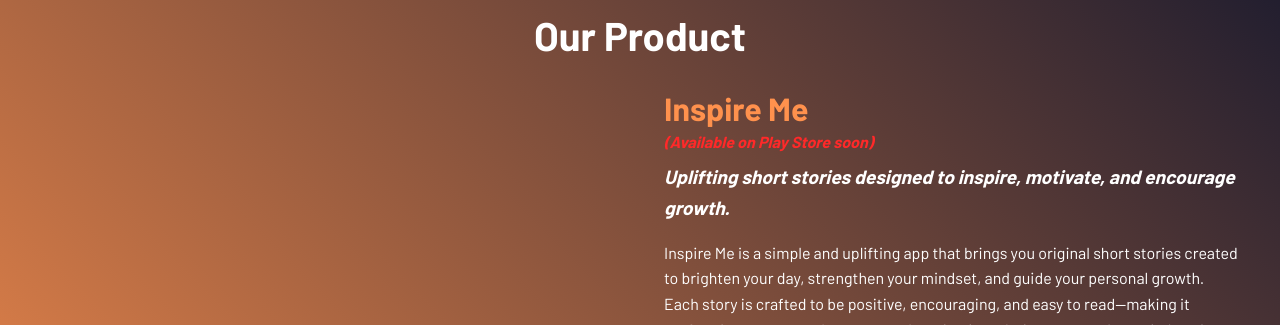
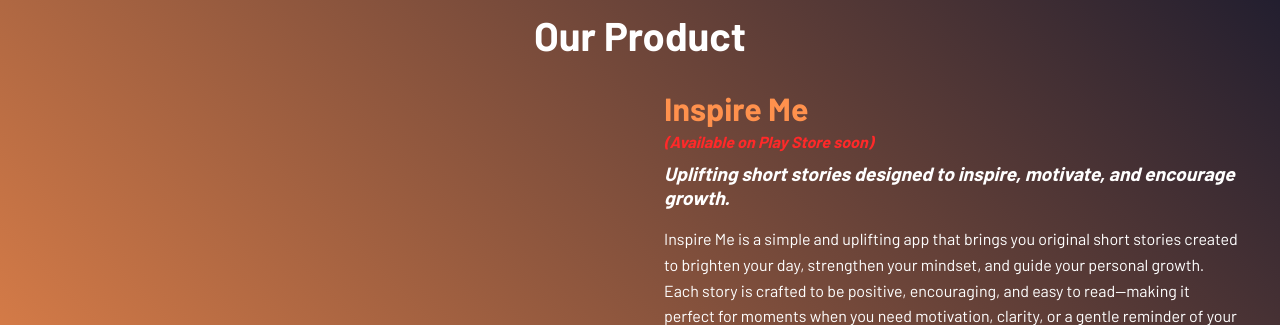
Before and after one commit to happyventureslimited/happy-ventures-limited, a plain HTML site: page index.html in a window 1280 px wide. Shown: the part 1203-1528 px from the top of the page. Drawn offline with Linux system fonts and the light colour scheme; files whose address does not match are found by name.

Commit message:
Update index.html

```diff
--- a/index.html
+++ b/index.html
@@ -74,7 +74,7 @@
                     </div>
                     <div class="product-content">
                         <h3>Inspire Me <cite>(Available on Play Store soon)</cite></h3>
-                        <p class="product-tagline">Uplifting short stories designed to inspire, motivate, and encourage growth.</p>
+                        <p class="product-tagline" style="line-height: 1.5rem;">Uplifting short stories designed to inspire, motivate, and encourage growth.</p>
                         <p>
                             Inspire Me is a simple and uplifting app that brings you original short stories created to brighten your day, strengthen your mindset, and guide your personal growth. Each story is crafted to be positive, encouraging, and easy to read—making it perfect for moments when you need motivation, clarity, or a gentle reminder of your inner strength.
                         </p>
```
